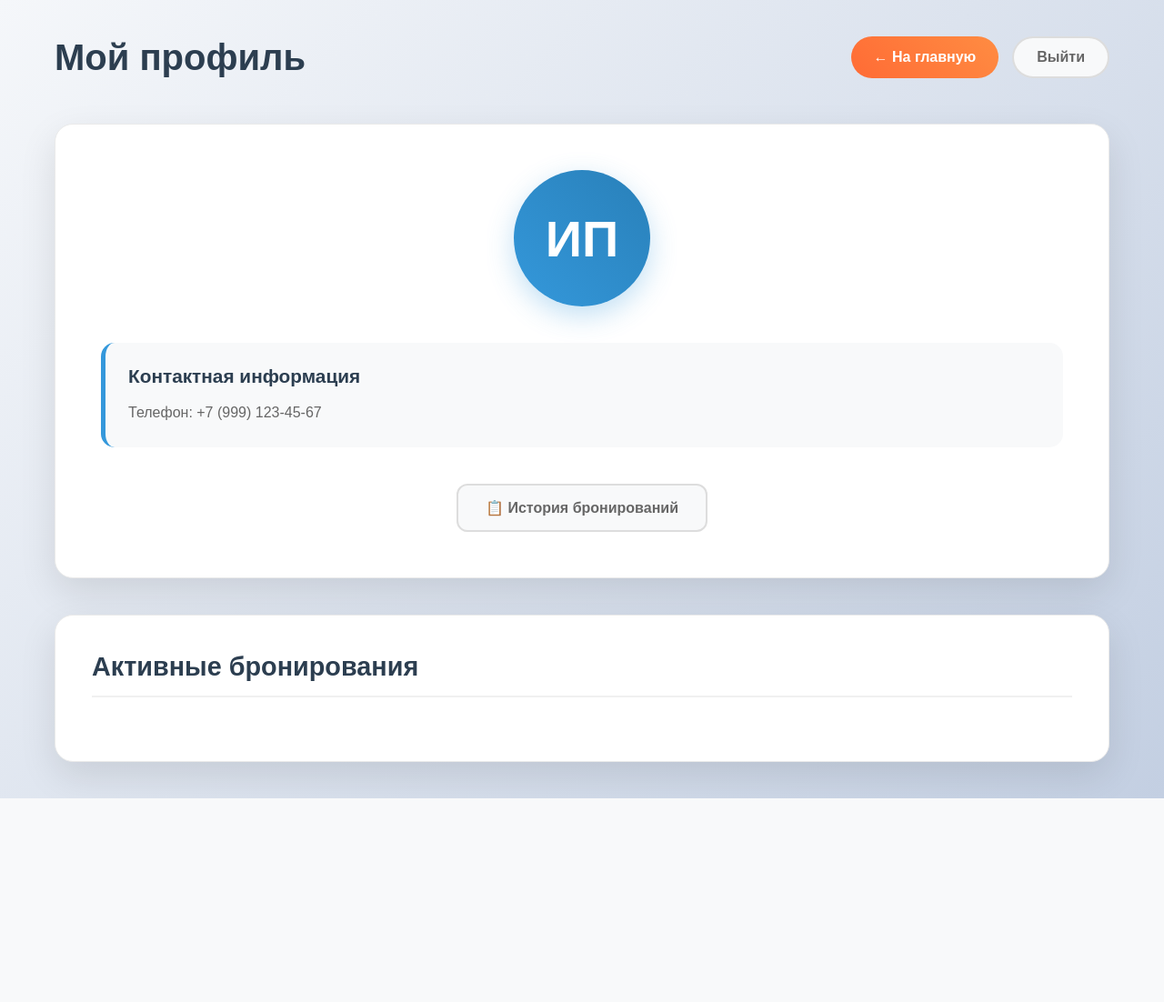
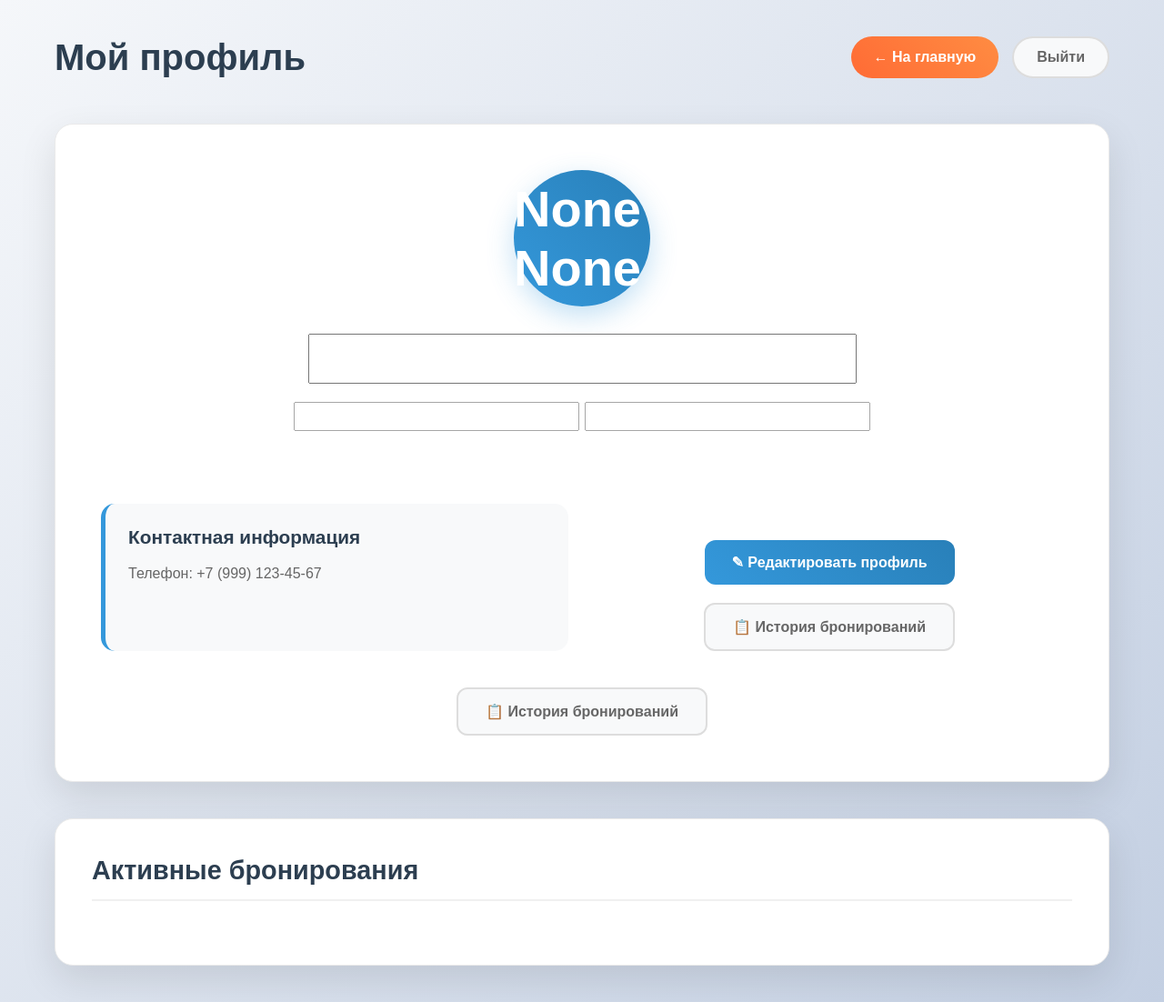
Before and after one commit to x-RebeKa-x/django-fast-avto, a Django app: template users/templates/users/profile.html in a window 1280 px wide. Shown: the whole page at 91% size. Before the commit the page ends 878 px from the top, so only its background shows below. Run offline with Django 5.2, Linux system fonts and the light colour scheme; the template is opened without the code that fills it: values that come from a table or form of the project are taken from there, others are empty.

Commit message:
add forms profile, views profile, initiales

```diff
--- a/users/forms.py
+++ b/users/forms.py
@@ -1,4 +1,4 @@
-from django.contrib.auth.forms import AuthenticationForm, UserCreationForm
+from django.contrib.auth.forms import AuthenticationForm, UserCreationForm, UserChangeForm
 from django import forms
 from users.models import User
 
@@ -47,3 +47,12 @@ class UserRegisterForm(UserCreationForm):
     class Meta:
         model = User
         fields = ("first_name", "last_name", "username", "password1", "password2")
+
+class UserProfileForm(UserChangeForm):
+    username = forms.CharField(widget=forms.TextInput(attrs={'readonly': True, 'class': 'profile-nickname'}))
+    first_name = forms.CharField(widget=forms.TextInput(attrs={'class': 'profile-fullname'}))
+    last_name = forms.CharField(widget=forms.TextInput(attrs={'class': 'profile-fullname'}))
+
+    class Meta:
+        model = User
+        fields = ('first_name', 'last_name', 'username')
--- a/users/templates/users/login.html
+++ b/users/templates/users/login.html
@@ -16,7 +16,7 @@
         </div>
 
         {% if form.errors or messages %}
-            <div id="errorMessage" class="{% if messages %} message {% else %} error-message {% endif %}">
+            <div id="errorMessage" class="message error-message">
                 {% if messages %}
                     {% for msg in messages %}
                         {{ msg }}
--- a/users/templates/users/profile.html
+++ b/users/templates/users/profile.html
@@ -7,6 +7,14 @@
 
 {% block content %}
 <div class="profile-container">
+    {% if messages %}
+    <div id="errorMessage" class="message">
+        {% for msg in messages %}
+            {{ msg }}
+        {% endfor %}
+    </div>
+    {% endif %}
+
     <div class="profile-header">
         <h1 class="profile-title">Мой профиль</h1>
         <div class="header-buttons">
@@ -18,14 +26,21 @@
             </a>
         </div>
     </div>
-
+    <form method="post" action="{% url 'users:profile' %}">
+        {% csrf_token %}
         <div class="profile-info-card">
             <div class="profile-avatar">
-                ИП
+                {{ form.first_name.value|slice:":1" }}
+                {{ form.last_name.value|slice:":1" }}
             </div>
 
-            <h2 class="profile-nickname"></h2>
-            <p class="profile-fullname"></p>
+            <h2 class="profile-nickname">
+                {{ form.username }}
+            </h2>
+            <p class="profile-fullname">
+                {{ form.first_name}}
+                {{ form.last_name }}
+            </p>
 
             <div class="profile-details">
                 <div class="detail-card">
@@ -39,6 +54,15 @@
                 <!--                    <p>Бронирований: 5</p>-->
                 <!--                    <p>Статус: Постоянный клиент</p>-->
                 <!--                </div>-->
+
+                <div class="profile-actions">
+                    <button class="action-button edit-button">
+                        ✎ Редактировать профиль
+                    </button>
+                    <button class="action-button history-button">
+                        📋 История бронирований
+                    </button>
+                </div>
             </div>
 
             <div class="profile-actions">
@@ -47,6 +71,8 @@
                 </button>
             </div>
         </div>
+    </form>
+
 
     <div class="bookings-section">
         <h2 class="section-title">Активные бронирования</h2>
```
Also changed, not shown: users/views.py (+15 -2 lines), db.sqlite3 (added). Lines whose indentation alone changed are shown as unchanged.
